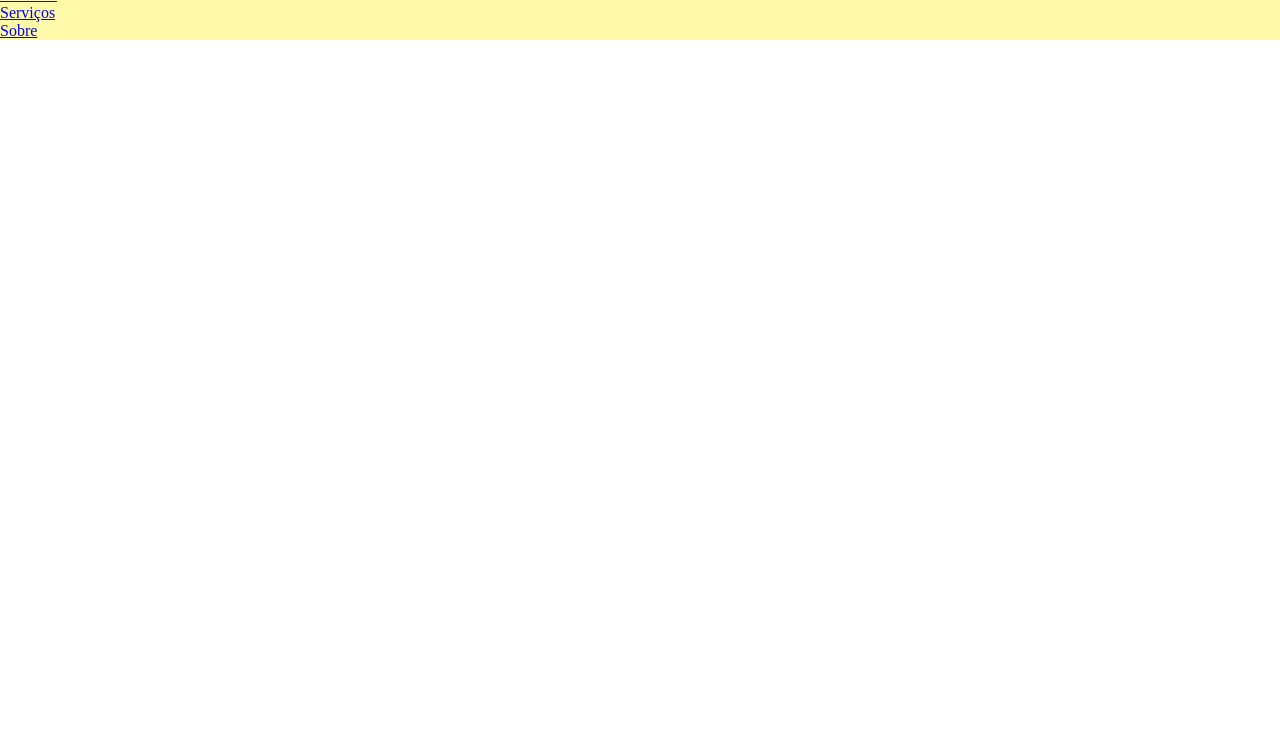
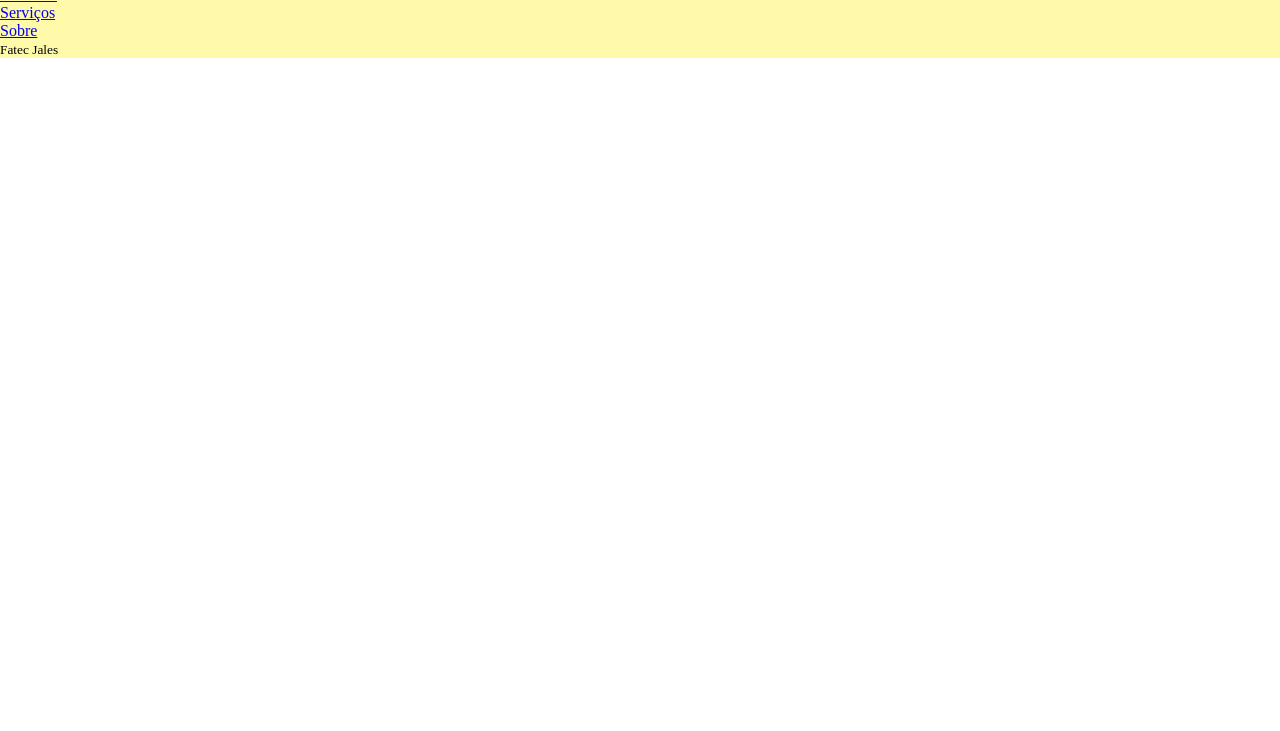
Before and after one commit to zxcmarco/intro-git, a plain HTML site: page index.html in a window 1280 px wide. Shown: the part 69-800 px from the top of the page. Drawn offline with Linux system fonts and the light colour scheme.

Commit message:
Main content and footer added

```diff
--- a/index.html
+++ b/index.html
@@ -20,6 +20,12 @@
                 <li> <a href="#">Sobre</a> </li>
             </ul>
         </nav>
+        <main>
+
+        </main>
+        <footer>
+            <small>Fatec Jales</small>
+        </footer>
 
     </div>
 </body>
```
